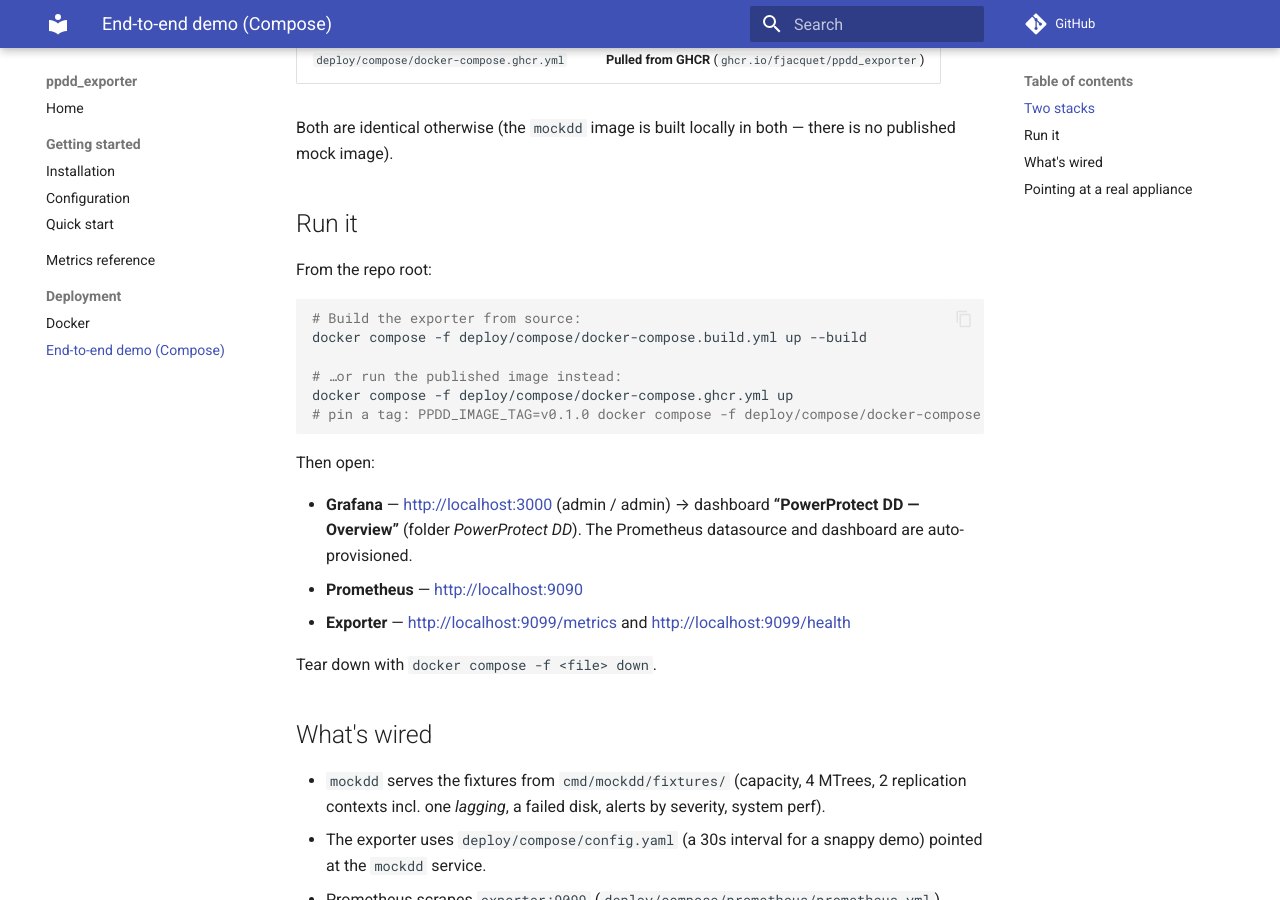
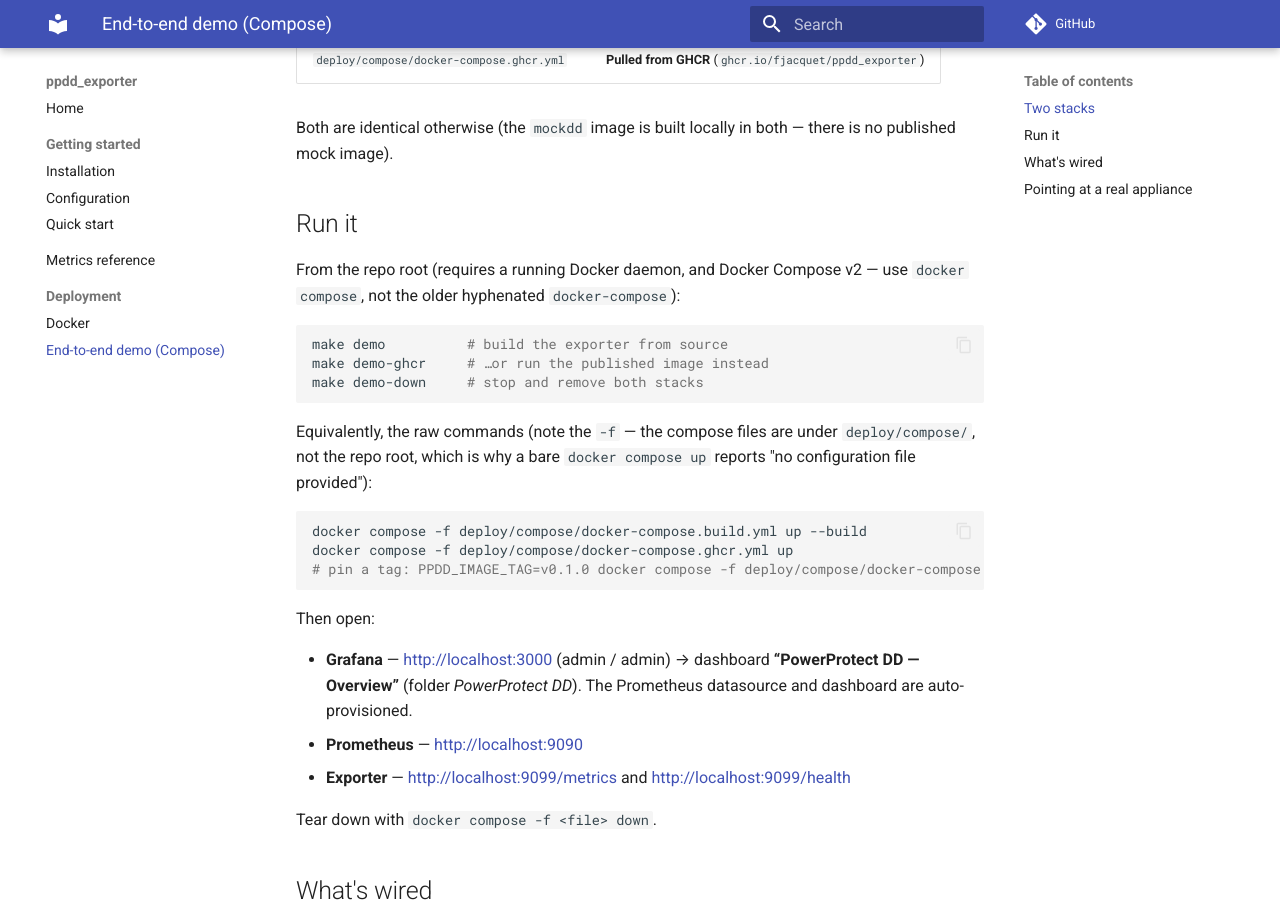
Before and after one commit to fjacquet/ppdd_exporter, an MkDocs documentation site: the page built from docs/deployment/compose-demo.md, in a window 1280 px wide and 900 px high, scrolled down 494 px. Built offline with MkDocs 1.6.1 and Material for MkDocs 9.7.7, drawn with Linux system fonts in a browser that asks for light colours; comment, search, counter and statistics services are not loaded.

Commit message:
feat(demo): add make demo/demo-ghcr/demo-down targets and clarify run commands
Compose files live under deploy/compose/, so a bare 'docker compose up' from the
repo root fails with 'no configuration file provided'. Add Makefile wrappers and
document the -f path + docker compose v2 requirement.

Co-Authored-By: Claude Opus 4.8 <noreply@anthropic.com>

````diff
--- a/docs/deployment/compose-demo.md
+++ b/docs/deployment/compose-demo.md
@@ -20,13 +20,21 @@ published mock image).
 
 ## Run it
 
-From the repo root:
+From the repo root (requires a running Docker daemon, and Docker Compose v2 — use
+`docker compose`, not the older hyphenated `docker-compose`):
 
 ```bash
-# Build the exporter from source:
+make demo          # build the exporter from source
+make demo-ghcr     # …or run the published image instead
+make demo-down     # stop and remove both stacks
+```
+
+Equivalently, the raw commands (note the `-f` — the compose files are under
+`deploy/compose/`, not the repo root, which is why a bare `docker compose up` reports
+"no configuration file provided"):
+
+```bash
 docker compose -f deploy/compose/docker-compose.build.yml up --build
-
-# …or run the published image instead:
 docker compose -f deploy/compose/docker-compose.ghcr.yml up
 # pin a tag: PPDD_IMAGE_TAG=v0.1.0 docker compose -f deploy/compose/docker-compose.ghcr.yml up
 ```
````
Also changed, not shown: README.md (+6 -4 lines), 1 other file.
